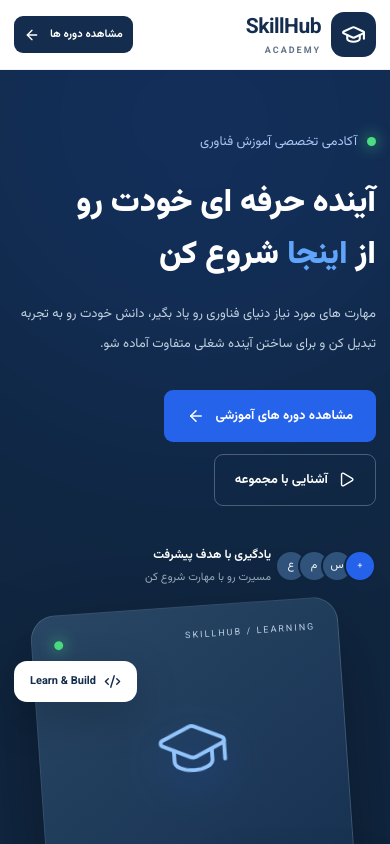
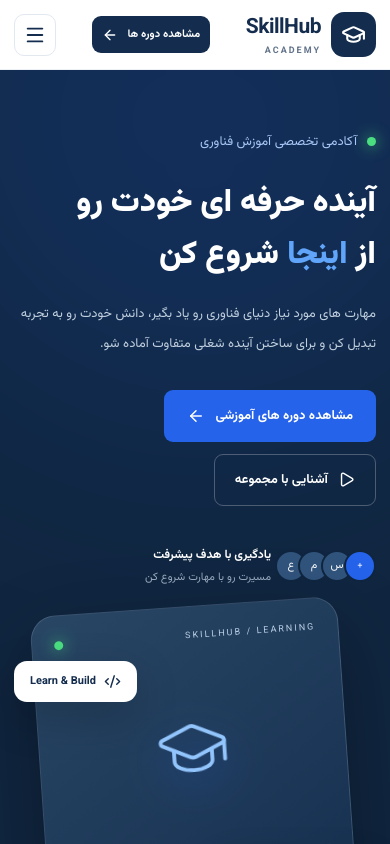
Before and after one commit to ali-tz-2004/skillhub-academy, a Next.js app: page / in a window 390 px wide. Shown: the top 844 px of the page. Built offline with nearby package versions, Linux system fonts and the light colour scheme.

Commit message:
feat: add mobile hamburger menu

```diff
--- /dev/null
+++ b/src/app/components/MobileMenu.module.scss
@@ -0,0 +1,57 @@
+.wrapper {
+  display: none;
+}
+
+.toggle {
+  display: grid;
+  place-items: center;
+  width: 42px;
+  height: 42px;
+  border: 1px solid #e2e8f0;
+  border-radius: 10px;
+  background: #fff;
+  color: #142d4e;
+  cursor: pointer;
+}
+
+.overlay {
+  position: fixed;
+  inset: 82px 0 0;
+  z-index: 19;
+  background: rgba(15, 23, 42, 0.4);
+}
+
+.menu {
+  position: fixed;
+  top: 70px;
+  right: 0;
+  left: 0;
+  z-index: 20;
+  display: flex;
+  flex-direction: column;
+  padding: 10px 20px 20px;
+  background: #fff;
+  border-bottom: 1px solid #edf0f4;
+  box-shadow: 0 20px 40px rgba(15, 23, 42, 0.1);
+
+  a {
+    padding: 15px 4px;
+    border-bottom: 1px solid #f1f5f9;
+    color: #334155;
+    font-size: 14px;
+
+    &:last-child {
+      border-bottom: none;
+    }
+
+    &:hover {
+      color: #2563eb;
+    }
+  }
+}
+
+@media (max-width: 768px) {
+  .wrapper {
+    display: block;
+  }
+}
--- /dev/null
+++ b/src/app/components/MobileMenu.tsx
@@ -0,0 +1,67 @@
+"use client";
+
+import { useEffect, useState } from "react";
+import Link from "next/link";
+import { Menu, X } from "lucide-react";
+import styles from "./MobileMenu.module.scss";
+
+const links = [
+  { href: "/", label: "صفحه اصلی" },
+  { href: "/courses", label: "دوره های آموزشی" },
+  { href: "/instructors", label: "اساتید" },
+  { href: "/#categories", label: "دسته بندی ها" },
+  { href: "/#about", label: "درباره ما" },
+  { href: "/#contact", label: "تماس با ما" },
+];
+
+export default function MobileMenu() {
+  const [open, setOpen] = useState(false);
+
+  useEffect(() => {
+    if (!open) return;
+
+    const previousOverflow = document.body.style.overflow;
+    document.body.style.overflow = "hidden";
+
+    const handleKeyDown = (e: KeyboardEvent) => {
+      if (e.key === "Escape") setOpen(false);
+    };
+    window.addEventListener("keydown", handleKeyDown);
+
+    return () => {
+      document.body.style.overflow = previousOverflow;
+      window.removeEventListener("keydown", handleKeyDown);
+    };
+  }, [open]);
+
+  return (
+    <div className={styles.wrapper}>
+      <button
+        type="button"
+        className={styles.toggle}
+        onClick={() => setOpen((prev) => !prev)}
+        aria-label={open ? "بستن منو" : "باز کردن منو"}
+        aria-expanded={open}
+      >
+        {open ? <X size={22} /> : <Menu size={22} />}
+      </button>
+
+      {open && (
+        <>
+          <div className={styles.overlay} onClick={() => setOpen(false)} />
+          <nav className={styles.menu}>
+            {links.map((link) => (
+              <Link
+                key={link.href}
+                href={link.href}
+                onClick={() => setOpen(false)}
+              >
+                {link.label}
+              </Link>
+            ))}
+          </nav>
+        </>
+      )}
+    </div>
+  );
+}
--- a/src/app/page.module.scss
+++ b/src/app/page.module.scss
@@ -888,6 +888,10 @@
     flex-direction: column;
     gap: 12px;
   }
+
+  .header > .container {
+    gap: 10px;
+  }
 }
 
 @media (max-width: 420px) {
--- a/src/app/page.tsx
+++ b/src/app/page.tsx
@@ -19,6 +19,7 @@ import {
 import styles from "./page.module.scss";
 import CurrentYear from "./components/CurrentYear";
 import { Suspense } from "react";
+import MobileMenu from "./components/MobileMenu";
 
 const categories = [
   {
@@ -161,6 +162,7 @@ export default function Home() {
             مشاهده دوره ها
             <ArrowLeft size={16} />
           </Link>
+          <MobileMenu />
         </div>
       </header>
 
```
